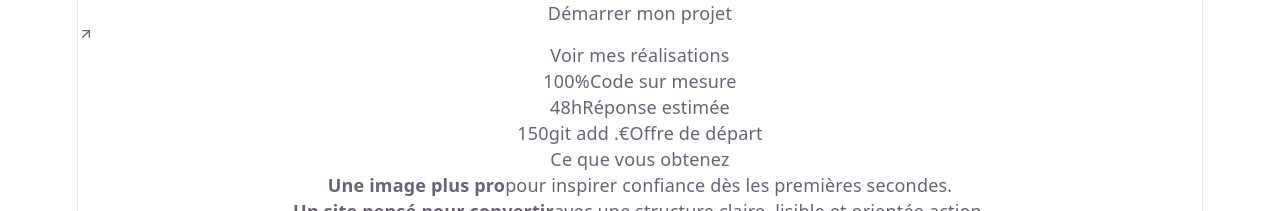
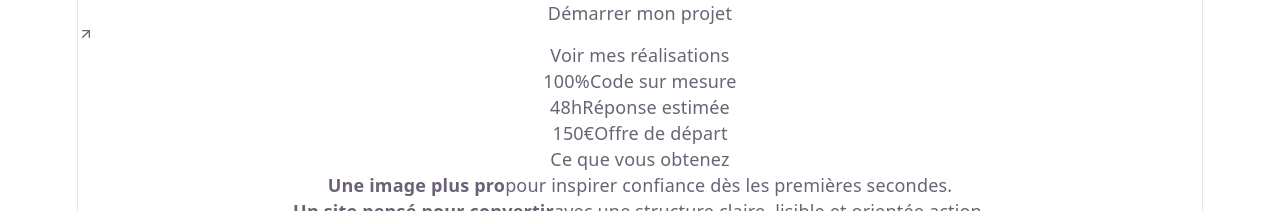
Before and after one commit to theguyinpink/MaisonCLM, a React (Vite) app: page / in a window 1280 px wide. Shown: the part 1520-1731 px from the top of the page. Built offline with nearby package versions, Linux system fonts and the light colour scheme; the HTML template or start-up script is replaced by a standard one.

Commit message:
fixes prices

```diff
--- a/src/components/Hero.tsx
+++ b/src/components/Hero.tsx
@@ -17,7 +17,7 @@ const quickFacts = [
     label: 'Réponse estimée',
   },
   {
-    value: '150git add .€',
+    value: '150€',
     label: 'Offre de départ',
   },
 ]
```
